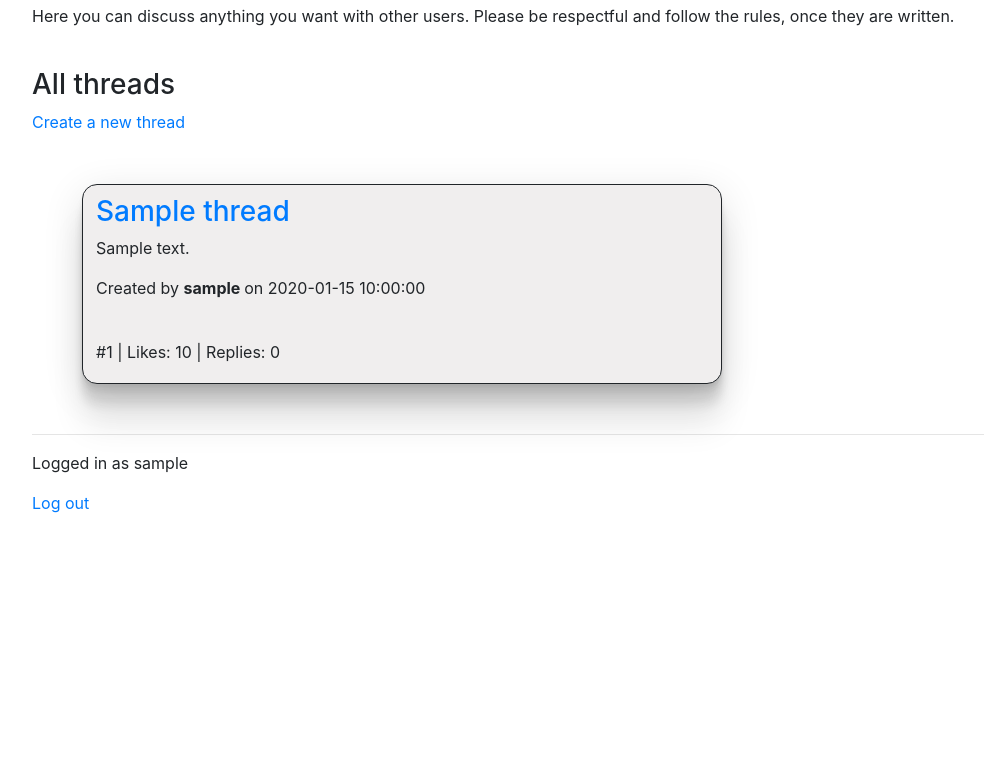
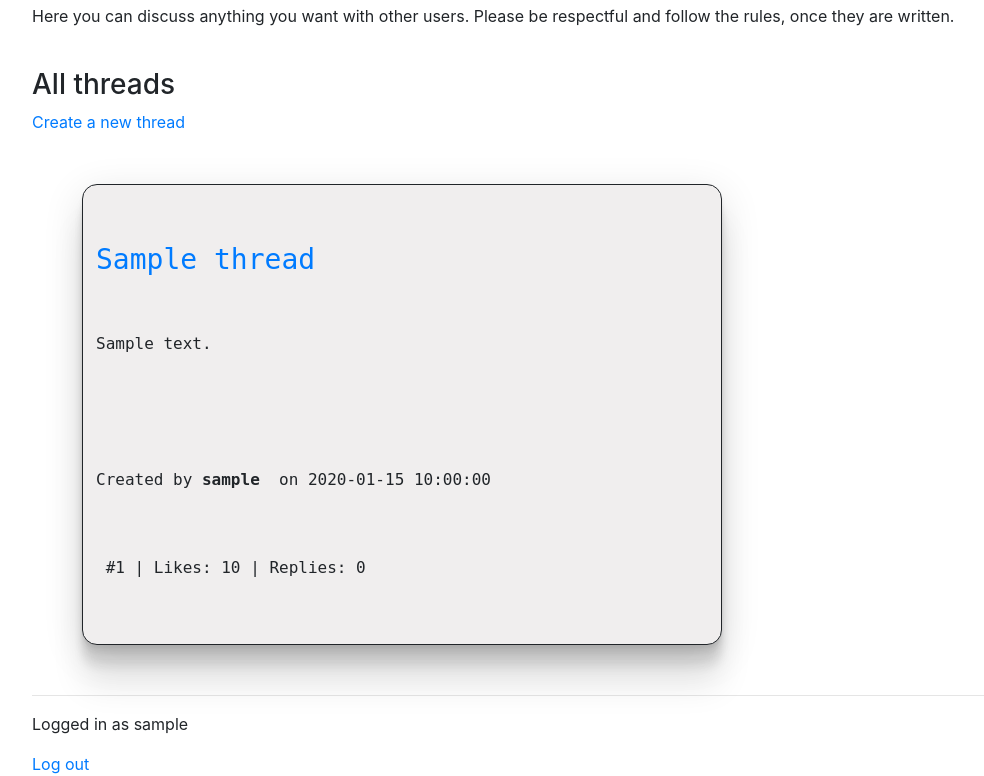
Before and after one commit to JVS23/TsoHa-Forum, a Flask app: template app/templates/home.html in a window 1280 px wide. Shown: the part 197-973 px from the top of the page, without its empty margins (53-1037 px from the left). Before the commit the page ends 710 px from the top, so only its background shows below. Run offline with Flask 3, Linux system fonts and the light colour scheme; the visitor is signed in with stand-in values (Sample User, id 1); the template is opened without the code that fills it: most values are stand-ins (such as "Sample title", 1, 10 or a date in 2020); some libraries are stand-ins or nearby versions.

Commit message:
support for ASCII art

```diff
--- a/app/static/style.css
+++ b/app/static/style.css
@@ -20,6 +20,7 @@
         0 41.8px 33.4px rgba(0, 0, 0, 0.086),
         0 10px 40px rgba(0, 0, 0, 0.12)
       ;
+        font-family: monospace;
         min-height: 200px;
         width: 50vw;
         margin: 50px;
@@ -29,6 +30,7 @@
         border-style: solid;
         padding-left: 13px;
         padding-top: 10px;
+        white-space: pre-wrap;
       }
 
       .replybox {
--- a/app/templates/home.html
+++ b/app/templates/home.html
@@ -19,8 +19,8 @@
     <div class="box">
         <h3><a href="/thread/{{ thread.id }}">{{ thread.title }}</a></h3>
         <p>{{ thread.content }}</p>
+        <br>
         <p>Created by <b>{{ thread.username }} </b> on {{ thread.created_at }}</p>
-        <br>
         <p> #{{thread.id}} | Likes: {{thread.likes}} | Replies: 0 </p>
     </div>
 
```
